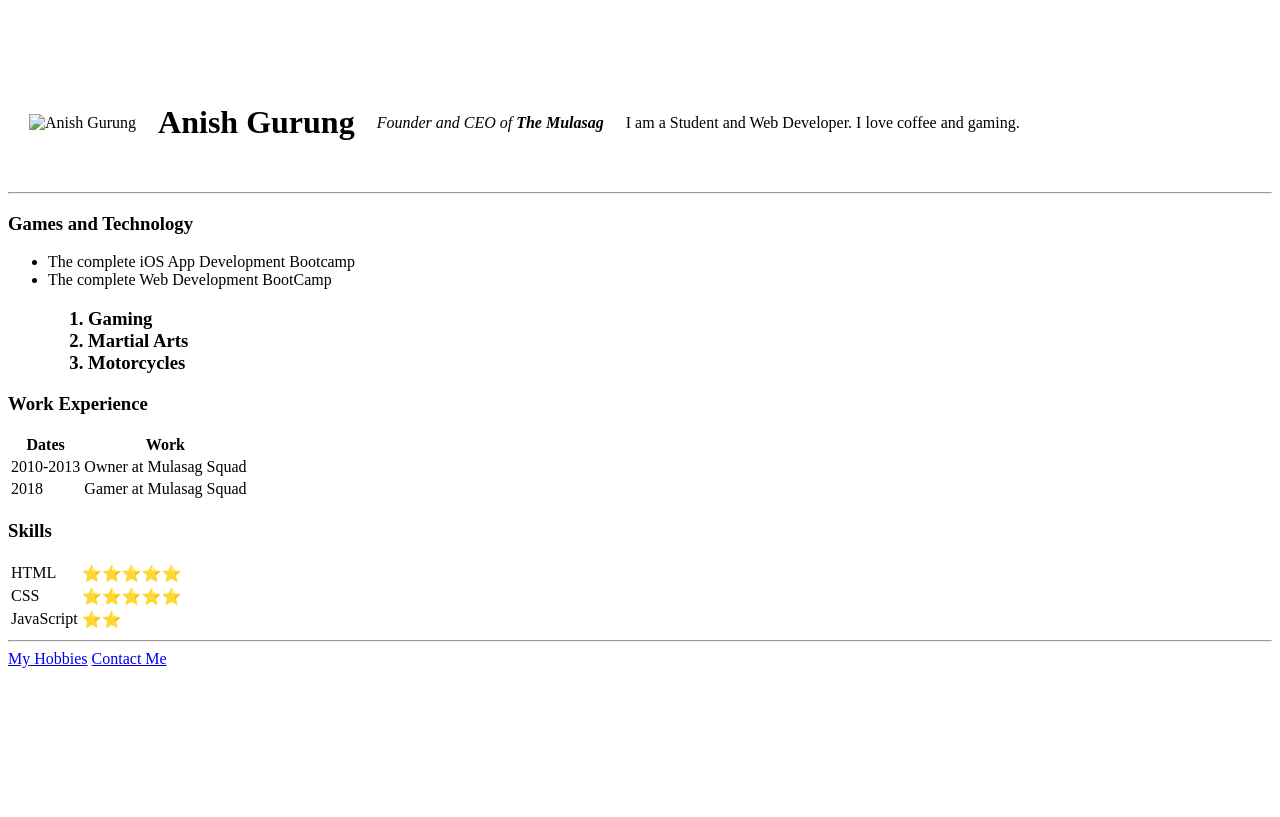
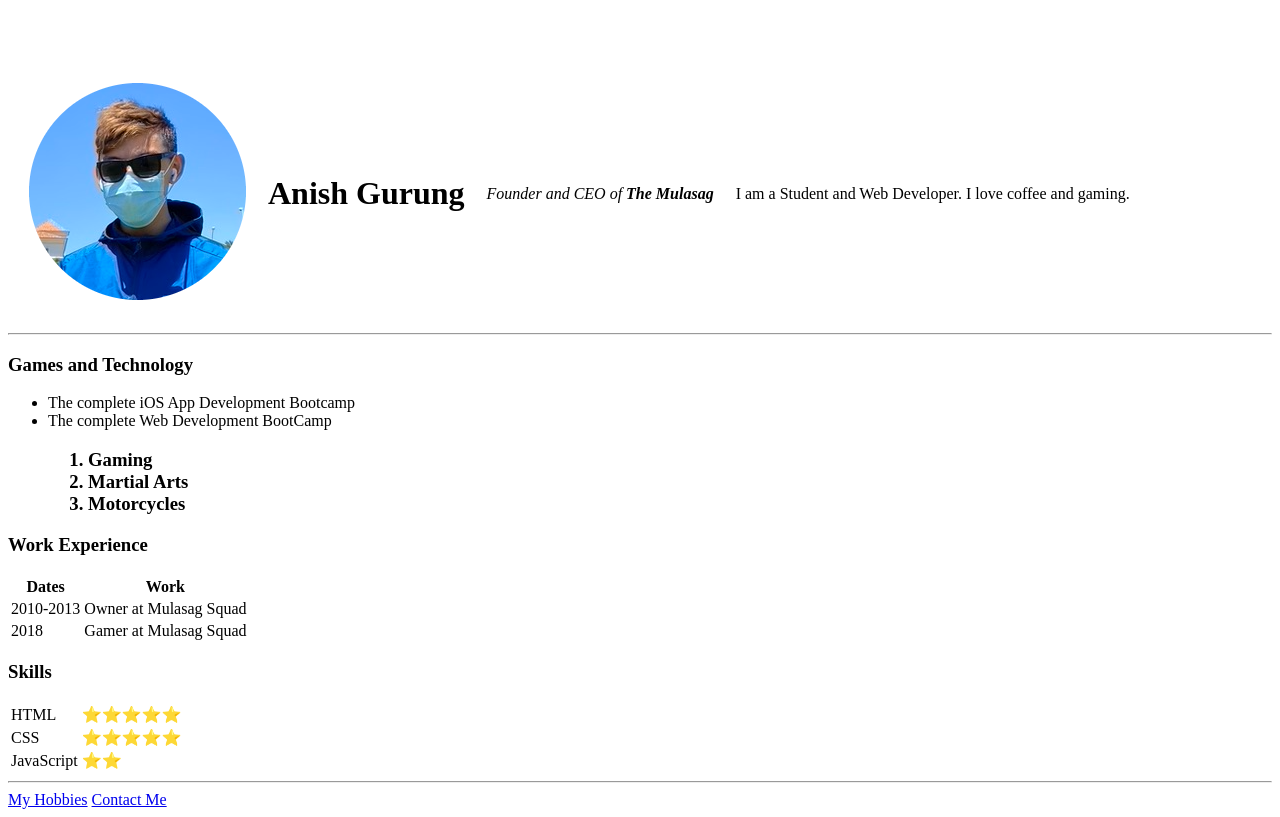
Before and after one commit to anish5921/cv, a plain HTML site: page index.html in a window 1280 px wide. Drawn offline with Linux system fonts and the light colour scheme.

Commit message:
Add files via upload

```diff
--- a/index.html
+++ b/index.html
@@ -7,7 +7,7 @@
   <body>
     <table cellspacing="20">
       <tr>
-        <td><img src="images/alo.png" alt="Anish Gurung"></td>
+        <td><img src="alo.png" alt="Anish Gurung"></td>
         <td><h1>Anish Gurung <br></h1></td><br>
         <td><p> <em> Founder and CEO of <strong>The Mulasag</strong> </p></td><br>
         <td><p>I am a Student and Web Developer. I love coffee and gaming.</p></td><br>
```
